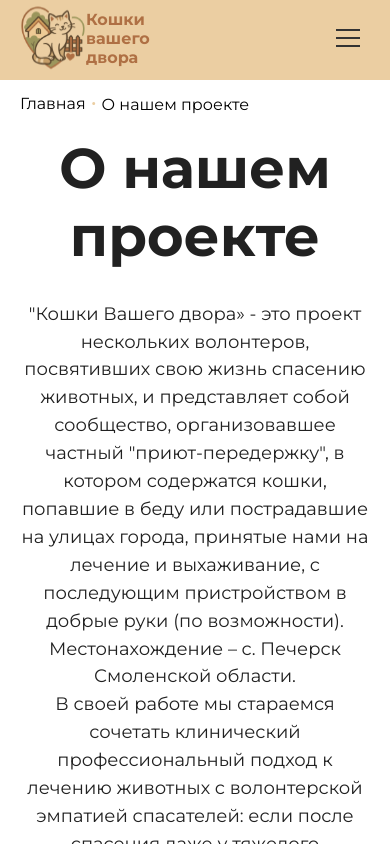
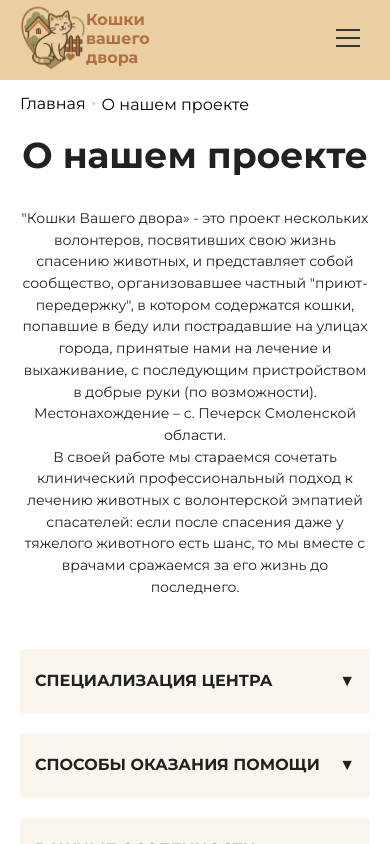
Before and after one commit to Lonviser/catofyouryard-next, a Next.js app in the folder catofyouryard-next/: page /about in a window 390 px wide. Built offline with nearby package versions, Linux system fonts and the light colour scheme.

Commit message:
fix: styles in accordion

```diff
--- a/catofyouryard-next/components/Accordion/Accordion.module.scss
+++ b/catofyouryard-next/components/Accordion/Accordion.module.scss
@@ -2,10 +2,7 @@
 
 
 .accordion{
-    margin-top: 50px;
-    display: flex;
-    flex-direction: column;
-    gap: 20px;
+
     &__item{
         background: rgb(250, 245, 237);
     }
@@ -36,3 +33,18 @@
         text-align: left;
     }
 }
+
+@media(max-width:769px){
+    .accordion{
+        &__title{
+            padding-left: 15px;
+            padding-right: 15px;
+            font-size: 16px;
+        }
+        &__content{
+            padding-left: 15px;
+            padding-right: 15px;
+            font-size: 14px;
+        }
+    }
+}
--- a/catofyouryard-next/components/Main/Main.module.scss
+++ b/catofyouryard-next/components/Main/Main.module.scss
@@ -301,6 +301,12 @@
     }
 }
 
+.accordion{
+    margin-top: 50px;
+    display: flex;
+    flex-direction: column;
+    gap: 20px;
+}
 
 @media(min-width:769px) and (max-width: 1600px) {
     .hero{
@@ -416,6 +422,15 @@
         }
     }
 
+    .page{
+    &__title{
+        font-size: 36px;
+    }
+    &__info{
+        font-size: 14px;
+    }
+}
+
 }
 
 @media(max-width:540px){
```
